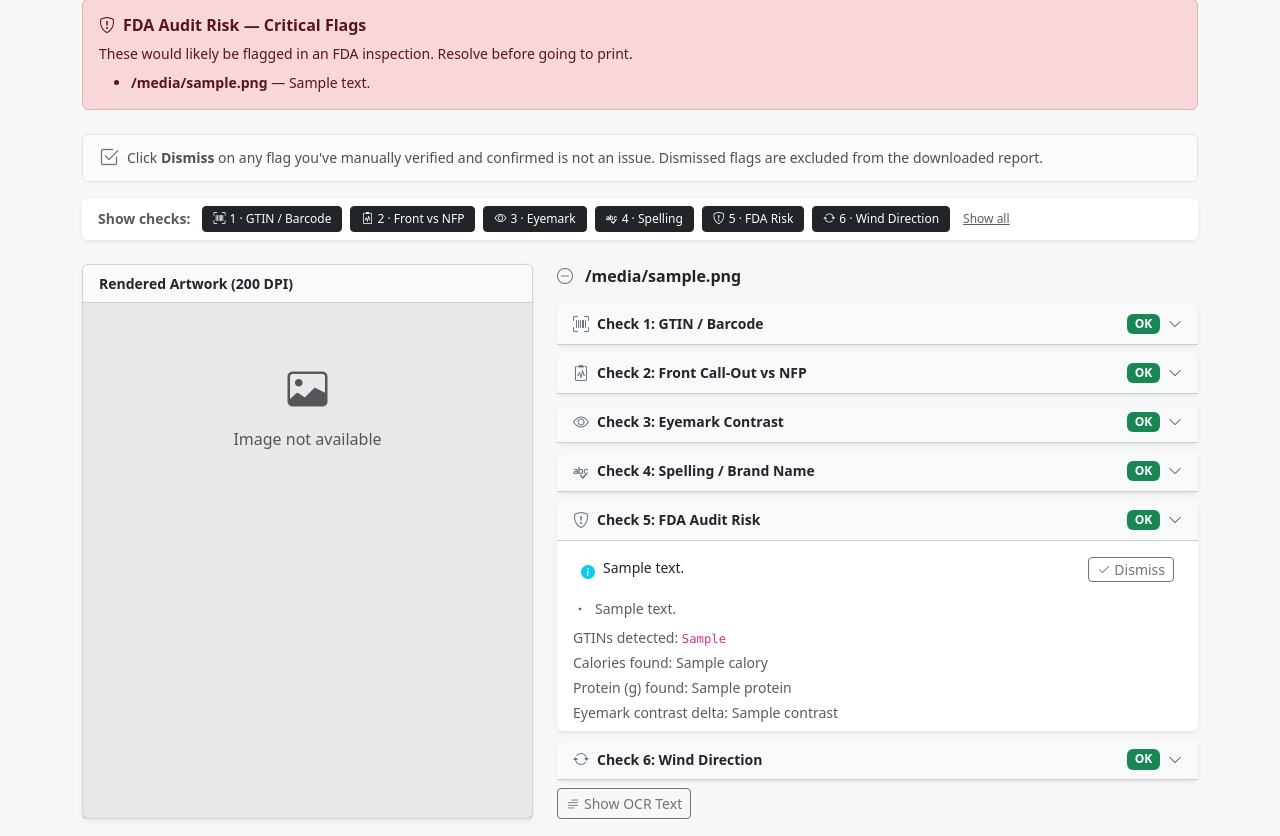
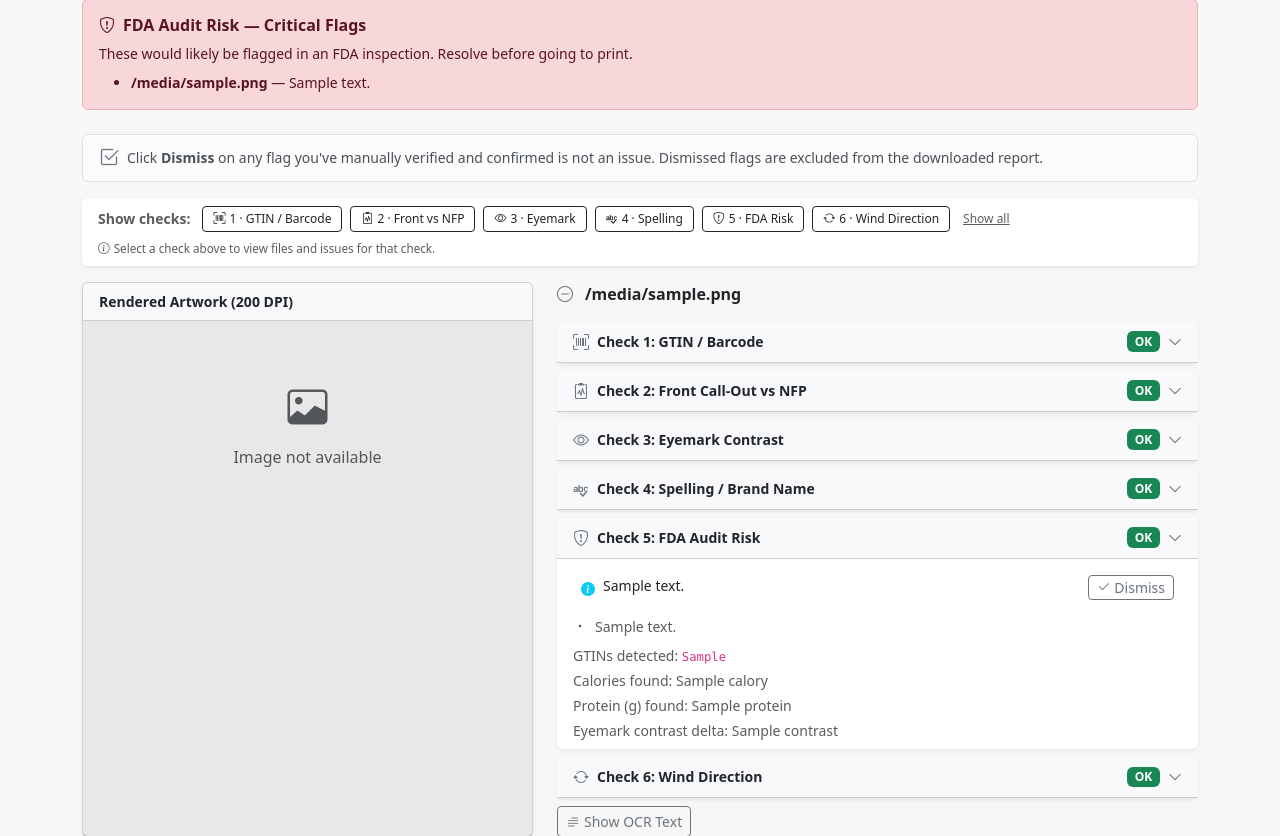
Before and after one commit to lowryakers/Artwork-Proofing, a Flask app: template templates/result.html in a window 1280 px wide. Shown: the part 290-1126 px from the top of the page. Run offline with Flask 3, Linux system fonts and the light colour scheme; the template is opened without the code that fills it: most values are stand-ins (such as "Sample title", 1, 10 or a date in 2020).

Commit message:
Filter: start unchecked, file list driven by active check selection
Buttons now start as btn-outline-dark (inactive). Selecting a check
shows only files that have issues for that check — files with no issues
for the selected checks are hidden from the tab list entirely. Multiple
checks selected = union (show files with issues in any selected check).
'Show all' activates everything. Hint message shown when nothing selected,
'no files' message shown when selection has no matching files.

https://claude.ai/code/session_01Hkoy4jrC9aHeEYMzA2nUf4

```diff
--- a/templates/result.html
+++ b/templates/result.html
@@ -130,19 +130,19 @@
 </div>
 
 <!-- Global check filter -->
-<div class="card border-0 shadow-sm mb-4 px-3 py-2" id="globalCheckFilter">
+<div class="card border-0 shadow-sm mb-3 px-3 py-2" id="globalCheckFilter">
   <div class="d-flex align-items-center gap-2 flex-wrap">
     <span class="text-muted small fw-semibold me-1">Show checks:</span>
     {% set _check_defs = [
-      ('1', 'GTIN / Barcode',        'bi-upc-scan'),
-      ('2', 'Front vs NFP',          'bi-clipboard2-pulse'),
-      ('3', 'Eyemark',               'bi-eye'),
-      ('4', 'Spelling',              'bi-spellcheck'),
-      ('5', 'FDA Risk',              'bi-shield-exclamation'),
-      ('6', 'Wind Direction',        'bi-arrow-repeat'),
+      ('1', 'GTIN / Barcode',  'bi-upc-scan'),
+      ('2', 'Front vs NFP',    'bi-clipboard2-pulse'),
+      ('3', 'Eyemark',         'bi-eye'),
+      ('4', 'Spelling',        'bi-spellcheck'),
+      ('5', 'FDA Risk',        'bi-shield-exclamation'),
+      ('6', 'Wind Direction',  'bi-arrow-repeat'),
     ] %}
     {% for num, label, icon in _check_defs %}
-    <button class="btn btn-sm btn-dark global-check-filter-btn"
+    <button class="btn btn-sm btn-outline-dark global-check-filter-btn"
             data-check-num="{{ num }}"
             onclick="toggleGlobalCheck(this)"
             style="font-size:.75rem;padding:3px 10px">
@@ -150,16 +150,32 @@
     </button>
     {% endfor %}
     <button class="btn btn-sm btn-link text-muted p-0 ms-1" style="font-size:.75rem"
-            onclick="resetGlobalFilter()">Show all</button>
+            onclick="showAllGlobalFilter()">Show all</button>
+  </div>
+  <div class="text-muted mt-2" style="font-size:.73rem" id="filterHint">
+    <i class="bi bi-info-circle me-1"></i>Select a check above to view files and issues for that check.
   </div>
 </div>
 
 <!-- Per-file tabs (multiple files) -->
 {% if job.results | length > 1 %}
-<ul class="nav nav-tabs mb-3" id="fileTabs" role="tablist">
+{# Compute which check numbers have issues per file for JS filter #}
+<ul class="nav nav-tabs mb-3 flex-wrap" id="fileTabs" role="tablist">
   {% for r in job.results %}
-  <li class="nav-item" role="presentation">
+  {# Build a comma-separated list of check numbers that have issues for this file #}
+  {% set ns = namespace(checks_with_issues=[]) %}
+  {% if r.checks.gtin   and r.checks.gtin.get('issues')    %}{%  set ns.checks_with_issues = ns.checks_with_issues + ['1'] %}{% endif %}
+  {% if r.checks.nfp    and r.checks.nfp.get('issues')     %}{%  set ns.checks_with_issues = ns.checks_with_issues + ['2'] %}{% endif %}
+  {% if r.checks.eyemark and r.checks.eyemark.get('issues') %}{% set ns.checks_with_issues = ns.checks_with_issues + ['3'] %}{% endif %}
+  {% if r.checks.spelling and r.checks.spelling.get('issues') %}{% set ns.checks_with_issues = ns.checks_with_issues + ['4'] %}{% endif %}
+  {% if r.checks.fda    and r.checks.fda.get('issues')     %}{%  set ns.checks_with_issues = ns.checks_with_issues + ['5'] %}{% endif %}
+  {% if r.checks.wind   and r.checks.wind.get('issues')    %}{%  set ns.checks_with_issues = ns.checks_with_issues + ['6'] %}{% endif %}
+  <li class="nav-item file-tab-item" role="presentation"
+      data-file-idx="{{ loop.index0 }}"
+      data-checks-with-issues="{{ ns.checks_with_issues | join(',') }}"
+      style="display:none">
     <button class="nav-link small px-3 py-2 {% if loop.first %}active{% endif %}"
+            id="fileTab{{ loop.index0 }}"
             data-bs-toggle="tab" data-bs-target="#fp{{ loop.index0 }}" type="button">
       {{ _sev_icon(r.severity) }}
       {{ r.filename | truncate(28, true, '…') }}
@@ -167,6 +183,9 @@
   </li>
   {% endfor %}
 </ul>
+<div id="noFilesMsg" class="text-muted text-center py-4 small" style="display:none">
+  <i class="bi bi-funnel me-1"></i>No files have issues for the selected check(s).
+</div>
 <div class="tab-content">
   {% for r in job.results %}
   <div class="tab-pane fade {% if loop.first %}show active{% endif %}" id="fp{{ loop.index0 }}">
@@ -600,7 +619,7 @@ function toggleGlobalCheck(btn) {
   applyGlobalFilter();
 }
 
-function resetGlobalFilter() {
+function showAllGlobalFilter() {
   document.querySelectorAll('#globalCheckFilter .global-check-filter-btn').forEach(b => {
     b.classList.add('btn-dark');
     b.classList.remove('btn-outline-dark');
@@ -609,14 +628,47 @@ function resetGlobalFilter() {
 }
 
 function applyGlobalFilter() {
-  const btns = document.querySelectorAll('#globalCheckFilter .global-check-filter-btn');
+  const btns   = document.querySelectorAll('#globalCheckFilter .global-check-filter-btn');
   const active = new Set([...btns].filter(b => b.classList.contains('btn-dark'))
                                   .map(b => b.dataset.checkNum));
+  const noneSelected = active.size === 0;
+
+  // Show hint when nothing is selected
+  const hint = document.getElementById('filterHint');
+  if (hint) hint.style.display = noneSelected ? '' : 'none';
+
+  // Hide/show check cards in the current view
   document.querySelectorAll('.check-card').forEach(card => {
     const header = card.querySelector('.card-header span.fw-semibold');
     const m = header && header.textContent.match(/Check\s+(\d)/);
-    if (m) card.style.display = active.has(m[1]) ? '' : 'none';
+    if (m) card.style.display = (!noneSelected && active.has(m[1])) ? '' : 'none';
   });
+
+  // Show/hide file tabs — only show files that have issues in an active check
+  const tabItems = document.querySelectorAll('.file-tab-item');
+  if (!tabItems.length) return;
+
+  let firstVisible = null;
+  let activeTabStillVisible = false;
+  tabItems.forEach(li => {
+    const fileChecks = new Set((li.dataset.checksWithIssues || '').split(',').filter(Boolean));
+    const show = !noneSelected && [...active].some(n => fileChecks.has(n));
+    li.style.display = show ? '' : 'none';
+    if (show) {
+      if (!firstVisible) firstVisible = li;
+      const btn = li.querySelector('button.nav-link');
+      if (btn && btn.classList.contains('active')) activeTabStillVisible = true;
+    }
+  });
+
+  // If the currently active tab was hidden, activate the first visible one
+  if (!activeTabStillVisible && firstVisible) {
+    bootstrap.Tab.getOrCreateInstance(firstVisible.querySelector('button.nav-link')).show();
+  }
+
+  // No-files message
+  const noMsg = document.getElementById('noFilesMsg');
+  if (noMsg) noMsg.style.display = (!noneSelected && !firstVisible) ? '' : 'none';
 }
 </script>
 {% endblock %}
```
